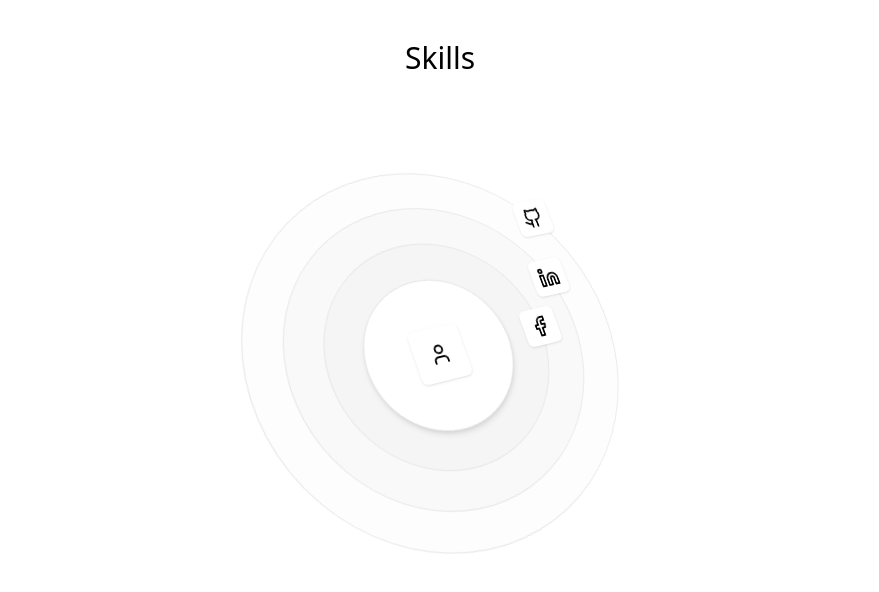
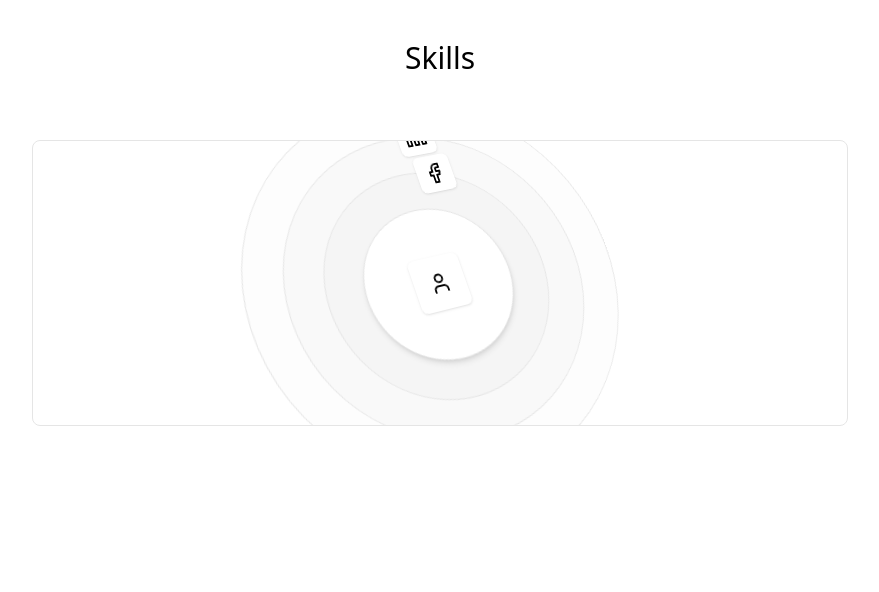
Before and after one commit to anishIA09/component-library, a Next.js app: page /skills in a window 1280 px wide. Shown: the top 592 px of the page, without its empty margins (200-1079 px from the left). Built offline with nearby package versions, Linux system fonts and the light colour scheme.

Commit message:
refactor: twek animation duration to 10s

```diff
--- a/src/app/globals.css
+++ b/src/app/globals.css
@@ -1,7 +1,7 @@
 @import "tailwindcss";
 
 @theme inline {
-  --animate-orbit-rotation: orbit-rotation 4s linear infinite
+  --animate-orbit-rotation: orbit-rotation 10s linear infinite
     var(--object-delay);
 }
 
--- a/src/components/(skills)/skills.tsx
+++ b/src/components/(skills)/skills.tsx
@@ -7,7 +7,7 @@ import { motion } from "motion/react";
 
 export const Skills = () => {
   return (
-    <div className="mt-16 h-[428px] perspective-distant flex items-center justify-center">
+    <div className="mt-16 h-[286px] perspective-distant flex items-center justify-center overflow-hidden bg-white border border-neutral-200 rounded-lg">
       <div className="size-full flex items-center justify-center relative rotate-x-20 rotate-y-20 -rotate-z-20">
         <Orbit delay={0.2} className="z-10 shadow-md">
           <div className="size-14 rounded-md flex items-center justify-center bg-white border-neutral-200 shadow-sm absolute">
```
